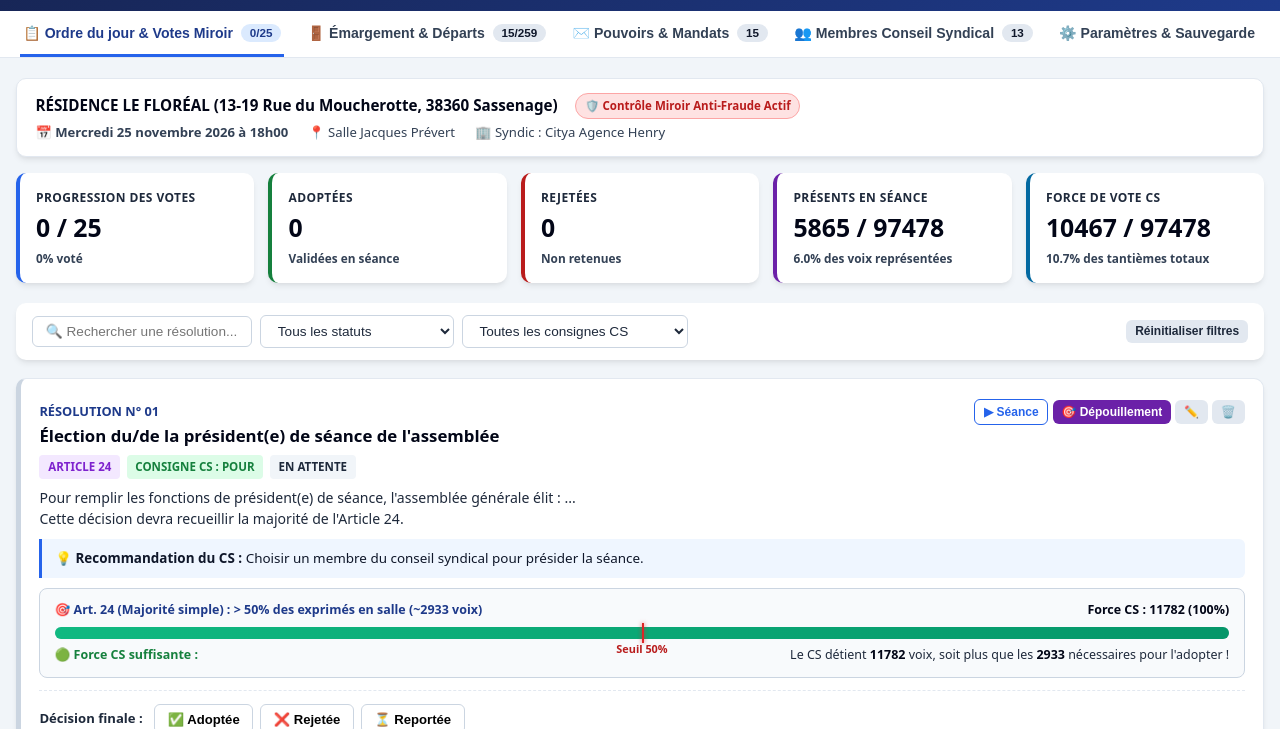
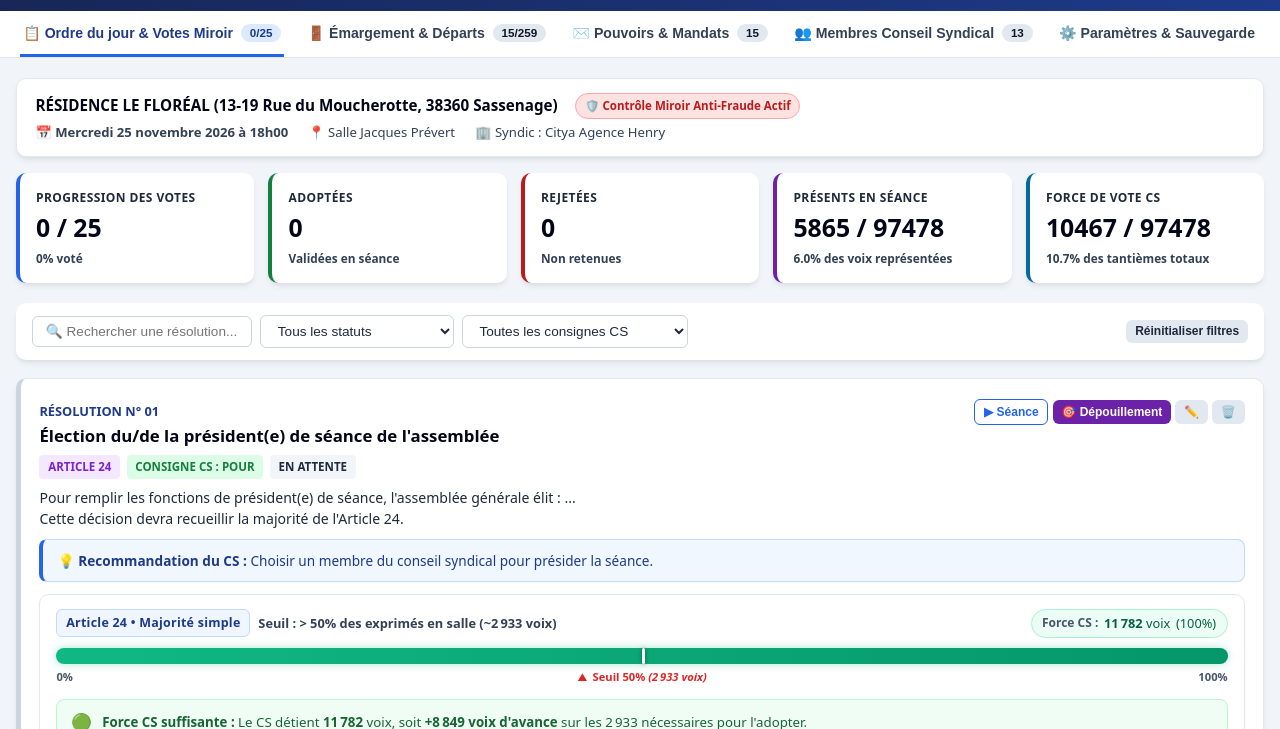
Before and after one commit to Masterjeremysu/L-assembl-e-g-n-ral-FLOR-AL-2026, a plain HTML site: page index.html in a window 1280 px wide. Shown: the part 71-800 px from the top of the page. Drawn offline with Linux system fonts and the light colour scheme.

Commit message:
Refonte complete design jauge de majorite : curseurs pro, echelle de graduation separee et banniere tactique unifiee

```diff
--- a/css/style.css
+++ b/css/style.css
@@ -442,12 +442,16 @@ body.dark-mode .badge-anti-fraude {
 }
 
 .cs-argument-box {
-  background-color: #eff6ff;
-  border-left: 3px solid var(--primary-light);
-  padding: 0.6rem 0.8rem;
-  border-radius: 0 6px 6px 0;
-  margin: 0.6rem 0;
-  font-size: 0.84rem;
+  background-color: #f0f7ff;
+  border: 1px solid #bfdbfe;
+  border-left: 4px solid var(--primary-light);
+  padding: 0.65rem 0.9rem;
+  border-radius: 8px;
+  margin: 0.65rem 0;
+  font-size: 0.85rem;
+  color: #1e3a8a;
+  box-shadow: 0 1px 2px rgba(30, 58, 138, 0.04);
+  line-height: 1.45;
 }
 
 /* Zone de dépouillement en direct */
@@ -1035,9 +1039,11 @@ body.dark-mode .resolution-desc {
 }
 
 body.dark-mode .cs-argument-box {
-  background-color: #172554 !important;
-  border-left-color: #3b82f6 !important;
+  background-color: rgba(23, 37, 84, 0.5) !important;
+  border-color: rgba(59, 130, 246, 0.35) !important;
+  border-left: 4px solid #3b82f6 !important;
   color: #bfdbfe !important;
+  box-shadow: 0 1px 3px rgba(0, 0, 0, 0.25);
 }
 
 body.dark-mode .cs-argument-box strong {
@@ -1428,138 +1434,272 @@ body.dark-mode #pouvoirMandantInfoBox {
 }
 
 /* ===================================================
-   JAUGES DE MAJORITÉ & SIMULATEUR TACTIQUE
+   JAUGES DE MAJORITÉ & SIMULATEUR TACTIQUE (PRO REDESIGN)
    =================================================== */
 
 .majority-gauge-container {
-  margin: 0.6rem 0;
-  background: #f8fafc;
-  border-radius: 8px;
-  padding: 0.75rem 0.9rem;
-  border: 1px solid #cbd5e1;
-  color: var(--gray-800);
+  margin: 0.75rem 0 0.5rem 0;
+  background: #ffffff;
+  border: 1px solid #e2e8f0;
+  border-radius: 10px;
+  padding: 0.85rem 1rem;
+  box-shadow: 0 1px 3px rgba(0, 0, 0, 0.04);
 }
 
 body.dark-mode .majority-gauge-container {
   background: #0f172a;
   border-color: #334155;
+  box-shadow: 0 1px 3px rgba(0, 0, 0, 0.3);
+}
+
+/* En-tête de jauge */
+.gauge-header-pro {
+  display: flex;
+  justify-content: space-between;
+  align-items: center;
+  gap: 0.8rem;
+  margin-bottom: 0.65rem;
+  flex-wrap: wrap;
+}
+
+.gauge-rule-badge {
+  display: flex;
+  align-items: center;
+  gap: 0.5rem;
+  flex-wrap: wrap;
+}
+
+.gauge-rule-tag {
+  background: #eff6ff;
+  color: var(--primary);
+  font-weight: 800;
+  font-size: 0.78rem;
+  padding: 0.22rem 0.55rem;
+  border-radius: 6px;
+  border: 1px solid #bfdbfe;
+  letter-spacing: 0.02em;
+}
+
+body.dark-mode .gauge-rule-tag {
+  background: rgba(30, 58, 138, 0.4);
+  color: #93c5fd;
+  border-color: rgba(147, 197, 253, 0.3);
+}
+
+.gauge-rule-desc {
+  font-size: 0.8rem;
+  color: var(--gray-600);
+  font-weight: 600;
+}
+
+body.dark-mode .gauge-rule-desc {
+  color: #94a3b8;
+}
+
+.gauge-score-pill {
+  display: inline-flex;
+  align-items: center;
+  gap: 0.35rem;
+  background: #f1f5f9;
+  padding: 0.25rem 0.65rem;
+  border-radius: 20px;
+  font-size: 0.8rem;
+  border: 1px solid #e2e8f0;
+}
+
+body.dark-mode .gauge-score-pill {
+  background: #1e293b;
+  border-color: #334155;
   color: #f1f5f9;
+}
+
+.gauge-score-pill.score-adopted {
+  background: #ecfdf5;
+  border-color: #a7f3d0;
+  color: #065f46;
+}
+
+body.dark-mode .gauge-score-pill.score-adopted {
+  background: rgba(16, 185, 129, 0.15);
+  border-color: rgba(16, 185, 129, 0.4);
+  color: #6ee7b7;
+}
+
+.score-label {
+  color: var(--gray-500);
+  font-size: 0.75rem;
+  font-weight: 600;
+}
+
+body.dark-mode .score-label {
+  color: #94a3b8;
+}
+
+/* Piste de jauge */
+.gauge-bar-wrapper {
+  margin: 0.4rem 0 0.2rem 0;
 }
 
 .gauge-track {
   width: 100%;
-  height: 12px;
-  background: #cbd5e1;
+  height: 16px;
+  background: #e2e8f0;
   border-radius: 9999px;
   position: relative;
   overflow: visible;
-  margin: 0.5rem 0 0.3rem 0;
+  box-shadow: inset 0 2px 4px rgba(0, 0, 0, 0.08);
 }
 
 body.dark-mode .gauge-track {
   background: #334155;
+  box-shadow: inset 0 2px 4px rgba(0, 0, 0, 0.4);
 }
 
 .gauge-bar-fill {
   height: 100%;
   border-radius: 9999px;
-  transition: width 0.4s ease-out;
-  background: linear-gradient(90deg, var(--primary-light) 0%, #10b981 100%);
-}
-
-.gauge-bar-fill.warning {
-  background: linear-gradient(90deg, #f59e0b 0%, #ea580c 100%);
+  transition: width 0.4s cubic-bezier(0.4, 0, 0.2, 1);
+  background: linear-gradient(90deg, #3b82f6 0%, #2563eb 100%);
+  position: relative;
 }
 
 .gauge-bar-fill.success {
   background: linear-gradient(90deg, #10b981 0%, #059669 100%);
-}
-
-.gauge-marker {
+  box-shadow: 0 0 10px rgba(16, 185, 129, 0.35);
+}
+
+.gauge-bar-fill.warning {
+  background: linear-gradient(90deg, #f59e0b 0%, #d97706 100%);
+}
+
+.gauge-bar-fill.primary {
+  background: linear-gradient(90deg, #3b82f6 0%, #2563eb 100%);
+}
+
+/* Marqueurs physiques sur la barre */
+.gauge-pin {
   position: absolute;
-  top: -4px;
-  width: 2px;
+  top: 0;
+  bottom: 0;
+  width: 3px;
+  background: #ffffff;
+  border-radius: 2px;
+  box-shadow: 0 0 4px rgba(0, 0, 0, 0.45);
+  z-index: 3;
+}
+
+.gauge-pin.pin-passerelle {
+  background: #fef08a;
+}
+
+/* Échelle de graduation sous la barre */
+.gauge-scale-row {
+  position: relative;
   height: 20px;
-  background-color: #dc2626;
-  z-index: 2;
-  box-shadow: 0 0 4px rgba(220, 38, 38, 0.8);
-}
-
-.gauge-marker-label {
+  margin-top: 5px;
+  font-size: 0.7rem;
+  color: var(--gray-500);
+  font-weight: 600;
+}
+
+body.dark-mode .gauge-scale-row {
+  color: #94a3b8;
+}
+
+.scale-point {
   position: absolute;
-  top: 18px;
+  top: 0;
+  white-space: nowrap;
+}
+
+.scale-point.p-start {
+  left: 0;
+}
+
+.scale-point.p-end {
+  right: 0;
+}
+
+.scale-point.p-seuil {
   transform: translateX(-50%);
-  font-size: 0.68rem;
+  color: #dc2626;
+  font-weight: 700;
+}
+
+body.dark-mode .scale-point.p-seuil {
+  color: #f87171;
+}
+
+.scale-point.p-passerelle {
+  transform: translateX(-50%);
+  color: #d97706;
+  font-weight: 700;
+}
+
+body.dark-mode .scale-point.p-passerelle {
+  color: #fbbf24;
+}
+
+.scale-tick {
+  font-size: 0.62rem;
+  display: inline-block;
+  margin-right: 2px;
+}
+
+/* Carte tactique unifiée */
+.tactique-card {
+  margin-top: 0.65rem;
+  padding: 0.6rem 0.85rem;
+  border-radius: 8px;
+  display: flex;
+  align-items: center;
+  gap: 0.65rem;
+  font-size: 0.83rem;
+  line-height: 1.45;
+}
+
+.tactique-card-success {
+  background: #f0fdf4;
+  border: 1px solid #bbf7d0;
+  color: #166534;
+}
+
+body.dark-mode .tactique-card-success {
+  background: rgba(22, 101, 52, 0.2);
+  border-color: rgba(74, 222, 128, 0.35);
+  color: #bbf7d0;
+}
+
+.tactique-card-warning {
+  background: #fffbeb;
+  border: 1px solid #fde68a;
+  color: #92400e;
+}
+
+body.dark-mode .tactique-card-warning {
+  background: rgba(146, 64, 14, 0.25);
+  border-color: rgba(251, 191, 36, 0.35);
+  color: #fde68a;
+}
+
+.tactique-card-icon {
+  font-size: 1.05rem;
+  flex-shrink: 0;
+}
+
+.tactique-card-content strong {
   font-weight: 800;
-  color: #b91c1c;
-  white-space: nowrap;
-}
-
-.gauge-marker-label.passerelle-label {
-  color: #b45309;
-}
-
-.gauge-info-row {
-  display: flex;
-  justify-content: space-between;
-  align-items: center;
-  font-size: 0.8rem;
-  gap: 0.5rem;
-}
-
-.gauge-target-label {
-  font-weight: 800;
-  font-size: 0.78rem;
-  color: var(--primary);
-}
-
-.gauge-force-label {
-  font-weight: 800;
-  font-size: 0.78rem;
-  color: var(--gray-900);
-}
-
-body.dark-mode .gauge-target-label {
-  color: #93c5fd;
-}
-
-body.dark-mode .gauge-force-label {
-  color: #ffffff;
-}
-
-.tactique-msg-row {
-  font-size: 0.78rem;
-  color: var(--gray-700);
-  margin-top: 0.45rem;
-  display: flex;
-  justify-content: space-between;
-  align-items: center;
-  line-height: 1.45;
-}
-
-.badge-force-cs-ok {
-  color: #15803d;
-  font-weight: 800;
-}
-
-.tactique-desc {
-  color: var(--gray-700);
-}
-
-.tactique-desc strong {
-  color: var(--gray-900);
-}
-
-body.dark-mode .badge-force-cs-ok {
-  color: #4ade80;
-}
-
-body.dark-mode .tactique-desc {
-  color: #e2e8f0;
-}
-
-body.dark-mode .tactique-desc strong {
-  color: #ffffff;
+}
+
+@media (max-width: 600px) {
+  .gauge-header-pro {
+    flex-direction: column;
+    align-items: flex-start;
+    gap: 0.4rem;
+  }
+  .scale-point em {
+    display: none;
+  }
 }
 
 .passerelle-alert-badge {
@@ -1599,46 +1739,56 @@ body.dark-mode .passerelle-alert-badge {
 
 /* Haute visibilité pour la jauge DANS le Mode Séance Focus */
 .seance-focus-bar .majority-gauge-container {
-  background: rgba(15, 23, 42, 0.85);
+  background: rgba(15, 23, 42, 0.88);
   border: 1px solid rgba(147, 197, 253, 0.35);
   box-shadow: inset 0 2px 4px rgba(0, 0, 0, 0.35);
   color: #f8fafc;
 }
 
-.seance-focus-bar .majority-gauge-container .gauge-track {
-  background: rgba(255, 255, 255, 0.22);
-}
-
-.seance-focus-bar .majority-gauge-container .gauge-target-label {
-  color: #93c5fd !important;
-}
-
-.seance-focus-bar .majority-gauge-container .gauge-force-label {
-  color: #ffffff !important;
-}
-
-.seance-focus-bar .majority-gauge-container .tactique-msg-row {
-  color: #f1f5f9 !important;
-}
-
-.seance-focus-bar .majority-gauge-container .badge-force-cs-ok {
-  color: #4ade80 !important;
-}
-
-.seance-focus-bar .majority-gauge-container .tactique-desc {
-  color: #e2e8f0 !important;
-}
-
-.seance-focus-bar .majority-gauge-container .tactique-desc strong {
-  color: #ffffff !important;
-}
-
-.seance-focus-bar .majority-gauge-container .gauge-marker-label {
-  color: #fca5a5 !important;
-}
-
-.seance-focus-bar .majority-gauge-container .gauge-marker-label.passerelle-label {
-  color: #fde047 !important;
+.seance-focus-bar .gauge-rule-tag {
+  background: rgba(37, 99, 235, 0.35);
+  color: #bfdbfe;
+  border-color: rgba(96, 165, 250, 0.4);
+}
+
+.seance-focus-bar .gauge-rule-desc {
+  color: #cbd5e1;
+}
+
+.seance-focus-bar .gauge-score-pill {
+  background: rgba(255, 255, 255, 0.12);
+  border-color: rgba(255, 255, 255, 0.22);
+  color: #ffffff;
+}
+
+.seance-focus-bar .gauge-score-pill.score-adopted {
+  background: rgba(16, 185, 129, 0.25);
+  border-color: rgba(52, 211, 153, 0.5);
+  color: #a7f3d0;
+}
+
+.seance-focus-bar .gauge-track {
+  background: rgba(255, 255, 255, 0.2);
+}
+
+.seance-focus-bar .scale-point.p-seuil {
+  color: #fca5a5;
+}
+
+.seance-focus-bar .scale-point.p-passerelle {
+  color: #fde047;
+}
+
+.seance-focus-bar .tactique-card-success {
+  background: rgba(16, 185, 129, 0.22);
+  border-color: rgba(52, 211, 153, 0.45);
+  color: #d1fae5;
+}
+
+.seance-focus-bar .tactique-card-warning {
+  background: rgba(245, 158, 11, 0.22);
+  border-color: rgba(251, 191, 36, 0.45);
+  color: #fef3c7;
 }
 
 /* Badges Élu(e)s / Nominations */
--- a/js/app.js
+++ b/js/app.js
@@ -1820,78 +1820,121 @@ function renderTacticalMajorityGauge(r, totalEnSalle, totalCopro, csTotalVoix) {
   const hasNumbers = (pour > 0 || contre > 0 || abs > 0);
 
   let targetSeuil = 0;
-  let targetLabel = '';
+  let ruleTag = '';
+  let ruleSubtext = '';
+  let seuilPct = 50;
   let passerelleSeuil = 0;
   let currentVal = hasNumbers ? pour : csTotalVoix;
   let percent = 0;
-  let messageTactique = '';
+  let isAdoptable = false;
+  let messageTactiquePro = '';
   let alertPasserelleHtml = '';
 
   if (isArt24) {
-    // Art 24 : Majorité des voix exprimées en salle
+    // Art 24 : Majorité simple des voix exprimées en salle
     const exprimesActuels = hasNumbers ? (pour + contre) : (totalEnSalle || 1);
     targetSeuil = Math.floor(exprimesActuels / 2) + 1;
-    targetLabel = `Art. 24 (Majorité simple) : > 50% des exprimés en salle (~${targetSeuil} voix)`;
+    seuilPct = 50;
+    ruleTag = 'Article 24 • Majorité simple';
+    ruleSubtext = `Seuil : > 50% des exprimés en salle (~${targetSeuil.toLocaleString('fr-FR')} voix)`;
     percent = exprimesActuels > 0 ? Math.min(100, Math.round((currentVal / exprimesActuels) * 100)) : 0;
-
-    if (csTotalVoix >= targetSeuil) {
-      messageTactique = `<span class="badge-force-cs-ok">🟢 Force CS suffisante :</span> <span class="tactique-desc">Le CS détient <strong>${csTotalVoix}</strong> voix, soit plus que les <strong>${targetSeuil}</strong> nécessaires pour l'adopter !</span>`;
+    isAdoptable = currentVal >= targetSeuil;
+
+    if (isAdoptable) {
+      const surplus = currentVal - targetSeuil;
+      messageTactiquePro = `Le CS détient <strong>${currentVal.toLocaleString('fr-FR')}</strong> voix, soit <strong>+${surplus.toLocaleString('fr-FR')} voix d'avance</strong> sur les ${targetSeuil.toLocaleString('fr-FR')} nécessaires pour l'adopter.`;
     } else {
-      const besoin = Math.max(0, targetSeuil - csTotalVoix);
-      messageTactique = `<span class="tactique-desc">Force CS : <strong>${csTotalVoix}</strong> voix. Il manque <strong>${besoin}</strong> voix parmi les présents pour l'emporter.</span>`;
+      const besoin = Math.max(0, targetSeuil - currentVal);
+      messageTactiquePro = `Le CS détient <strong>${currentVal.toLocaleString('fr-FR')}</strong> voix. Il manque <strong>${besoin.toLocaleString('fr-FR')} voix</strong> parmi les présents en séance pour emporter la décision.`;
     }
   } else if (isArt25) {
-    // Art 25 : Majorité de tous les copropriétaires (50% de totalCopro)
+    // Art 25 : Majorité de tous les copropriétaires
     targetSeuil = Math.floor(totalCopro / 2) + 1; // 48 740
     passerelleSeuil = Math.ceil(totalCopro / 3); // 32 493
-    targetLabel = `Art. 25 (Majorité absolue) : ${targetSeuil} voix requises (>50% de l'immeuble)`;
+    seuilPct = 50;
+    ruleTag = 'Article 25 • Majorité absolue';
+    ruleSubtext = `Seuil : ${targetSeuil.toLocaleString('fr-FR')} voix (> 50% de l'immeuble)`;
     percent = totalCopro > 0 ? Math.min(100, Math.round((currentVal / totalCopro) * 100)) : 0;
-    const besoin25 = Math.max(0, targetSeuil - csTotalVoix);
-    const besoinPasserelle = Math.max(0, passerelleSeuil - csTotalVoix);
+    isAdoptable = currentVal >= targetSeuil;
+    const besoin25 = Math.max(0, targetSeuil - currentVal);
+    const besoinPasserelle = Math.max(0, passerelleSeuil - currentVal);
 
     if (hasNumbers && pour >= passerelleSeuil && pour < targetSeuil) {
       alertPasserelleHtml = `
         <div class="passerelle-alert-badge">
-          🚨 PASSERELLE ART. 25-1 DE DROIT : ${pour} voix >= ${passerelleSeuil} (1/3 atteint). Le syndic DOIT organiser un 2nd vote immédiat à l'Art. 24 !
+          🚨 PASSERELLE ART. 25-1 DE DROIT : ${pour.toLocaleString('fr-FR')} voix >= ${passerelleSeuil.toLocaleString('fr-FR')} (1/3 atteint). Le syndic DOIT organiser un second vote immédiat à l'Article 24 !
         </div>
       `;
     }
 
-    messageTactique = `
-      <span class="tactique-desc">Force CS : <strong>${csTotalVoix}</strong> voix. Il manque <strong>${besoin25}</strong> voix pour l'Art. 25 (ou <strong>${besoinPasserelle}</strong> voix pour déclencher la passerelle 25-1).</span>
-    `;
+    if (isAdoptable) {
+      messageTactiquePro = `Majorité absolue atteinte avec <strong>${currentVal.toLocaleString('fr-FR')}</strong> voix ! L'adoption directe à l'Article 25 est acquise.`;
+    } else if (currentVal >= passerelleSeuil) {
+      messageTactiquePro = `Le CS détient <strong>${currentVal.toLocaleString('fr-FR')}</strong> voix : seuil de passerelle 25-1 franchi ! Un second vote immédiat à l'Art. 24 peut être déclenché.`;
+    } else {
+      messageTactiquePro = `Force CS : <strong>${currentVal.toLocaleString('fr-FR')}</strong> voix. Il manque <strong>${besoin25.toLocaleString('fr-FR')}</strong> voix pour l'Art. 25 (ou <strong>${besoinPasserelle.toLocaleString('fr-FR')}</strong> voix pour la passerelle 25-1).`;
+    }
   } else if (isArt26) {
-    targetSeuil = Math.ceil((totalCopro * 2) / 3); // 2/3
-    targetLabel = `Art. 26 (Double majorité) : ~${targetSeuil} voix requises (2/3 de l'immeuble)`;
+    // Art 26 : Double majorité (2/3 de l'immeuble)
+    targetSeuil = Math.ceil((totalCopro * 2) / 3);
+    seuilPct = 67;
+    ruleTag = 'Article 26 • Double majorité';
+    ruleSubtext = `Seuil : ~${targetSeuil.toLocaleString('fr-FR')} voix (2/3 de l'immeuble)`;
     percent = totalCopro > 0 ? Math.min(100, Math.round((currentVal / totalCopro) * 100)) : 0;
-    const besoin26 = Math.max(0, targetSeuil - csTotalVoix);
-    messageTactique = `<span class="tactique-desc">Force CS : <strong>${csTotalVoix}</strong> voix. Il manque <strong>${besoin26}</strong> voix pour atteindre les 2/3.</span>`;
-  }
-
-  const fillClass = percent >= 50 ? 'success' : (percent >= 33 ? 'warning' : '');
+    isAdoptable = currentVal >= targetSeuil;
+    const besoin26 = Math.max(0, targetSeuil - currentVal);
+
+    if (isAdoptable) {
+      messageTactiquePro = `Double majorité acquise avec <strong>${currentVal.toLocaleString('fr-FR')}</strong> voix ! Seuil des 2/3 franchi.`;
+    } else {
+      messageTactiquePro = `Force CS : <strong>${currentVal.toLocaleString('fr-FR')}</strong> voix. Il manque <strong>${besoin26.toLocaleString('fr-FR')}</strong> voix pour atteindre les 2/3 de l'immeuble.`;
+    }
+  }
+
+  const fillClass = isAdoptable ? 'success' : (percent >= 33 ? 'warning' : 'primary');
 
   return `
     <div class="majority-gauge-container">
-      <div class="gauge-info-row">
-        <span class="gauge-target-label">🎯 ${targetLabel}</span>
-        <span class="gauge-force-label">${hasNumbers ? `Scrutin : ${pour} POUR` : `Force CS : ${csTotalVoix}`} (${percent}%)</span>
-      </div>
-
-      <div class="gauge-track">
-        <div class="gauge-bar-fill ${fillClass}" style="width: ${percent}%;"></div>
-        ${isArt25 ? `
-          <div class="gauge-marker" style="left: 33.3%; background:#f59e0b;" title="Seuil 1/3 Passerelle Art. 25-1">
-            <span class="gauge-marker-label passerelle-label">1/3 (Passerelle)</span>
-          </div>
-        ` : ''}
-        <div class="gauge-marker" style="left: 50%;" title="Seuil d'adoption (50%)">
-          <span class="gauge-marker-label">Seuil 50%</span>
+      <div class="gauge-header-pro">
+        <div class="gauge-rule-badge">
+          <span class="gauge-rule-tag">${escapeHtml(ruleTag)}</span>
+          <span class="gauge-rule-desc">${escapeHtml(ruleSubtext)}</span>
+        </div>
+        <div class="gauge-score-pill ${isAdoptable ? 'score-adopted' : ''}">
+          <span class="score-label">${hasNumbers ? 'Scrutin' : 'Force CS'} :</span>
+          <span class="score-val"><strong>${currentVal.toLocaleString('fr-FR')}</strong> voix</span>
+          <span class="score-percent">(${percent}%)</span>
         </div>
       </div>
 
-      <div class="tactique-msg-row">
-        ${messageTactique}
+      <div class="gauge-bar-wrapper">
+        <div class="gauge-track">
+          <div class="gauge-bar-fill ${fillClass}" style="width: ${percent}%;"></div>
+          ${isArt25 ? `<div class="gauge-pin pin-passerelle" style="left: 33.33%;" title="Passerelle 25-1 (33.3%)"></div>` : ''}
+          <div class="gauge-pin pin-seuil" style="left: ${seuilPct}%;" title="Seuil d'adoption (${seuilPct}%)"></div>
+        </div>
+
+        <div class="gauge-scale-row">
+          <span class="scale-point p-start">0%</span>
+          ${isArt25 ? `
+            <span class="scale-point p-passerelle" style="left: 33.33%;">
+              <span class="scale-tick">▲</span> 33% <em>(Passerelle : ${passerelleSeuil.toLocaleString('fr-FR')})</em>
+            </span>
+          ` : ''}
+          <span class="scale-point p-seuil" style="left: ${seuilPct}%;">
+            <span class="scale-tick">▲</span> Seuil ${seuilPct}% <em>(${targetSeuil.toLocaleString('fr-FR')} voix)</em>
+          </span>
+          <span class="scale-point p-end">100%</span>
+        </div>
       </div>
+
+      <div class="tactique-card ${isAdoptable ? 'tactique-card-success' : 'tactique-card-warning'}">
+        <div class="tactique-card-icon">${isAdoptable ? '🟢' : '⚠️'}</div>
+        <div class="tactique-card-content">
+          <strong>${isAdoptable ? 'Force CS suffisante :' : 'Force CS à compléter :'}</strong> ${messageTactiquePro}
+        </div>
+      </div>
+
       ${alertPasserelleHtml}
     </div>
   `;
```
